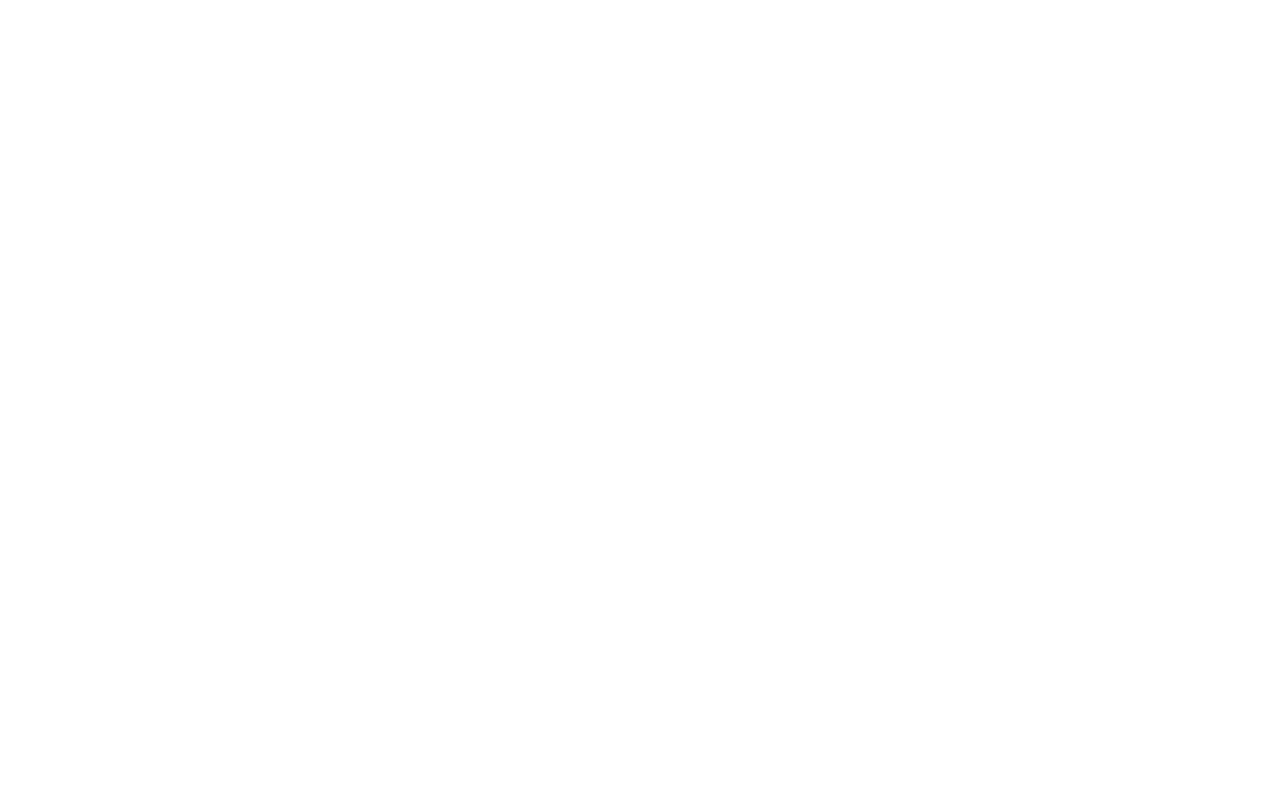
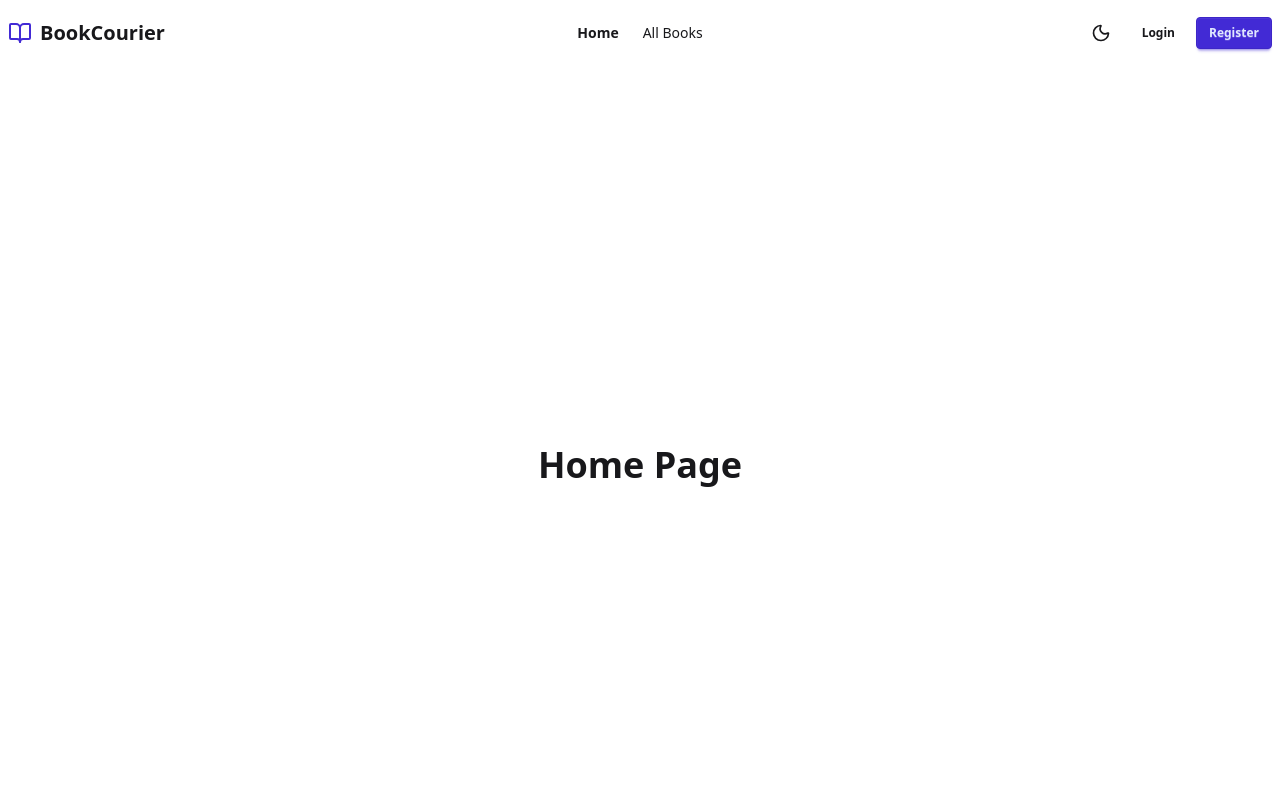
Before and after one commit to md-abdullah-al-ahad/bookcourier-client, a React (Vite) app: page / in a window 1280 px wide. Shown: the top 800 px of the page. Built offline with nearby package versions, Linux system fonts and the light colour scheme; no server answers.

Commit message:
fix: integrate router and providers in App.jsx

```diff
--- a/src/App.jsx
+++ b/src/App.jsx
@@ -1,7 +1,18 @@
-import React from "react";
+import { RouterProvider } from "react-router-dom";
+import { Toaster } from "react-hot-toast";
+import { AuthProvider } from "./context/AuthContext";
+import { ThemeProvider } from "./context/ThemeContext";
+import router from "./routes/Routes";
 
 const App = () => {
-  return <div></div>;
+  return (
+    <ThemeProvider>
+      <AuthProvider>
+        <RouterProvider router={router} />
+        <Toaster position="top-right" />
+      </AuthProvider>
+    </ThemeProvider>
+  );
 };
 
 export default App;
--- a/src/layouts/MainLayout.jsx
+++ b/src/layouts/MainLayout.jsx
@@ -1,12 +1,10 @@
 import { Outlet } from "react-router-dom";
+import Navbar from "../components/Navbar";
 
 const MainLayout = () => {
   return (
     <div className="min-h-screen">
-      {/* Navbar will go here */}
-      <nav className="bg-base-200 p-4">
-        <h1 className="text-2xl font-bold">BookCourier - Main Layout</h1>
-      </nav>
+      <Navbar />
 
       {/* Main content */}
       <main>
```
